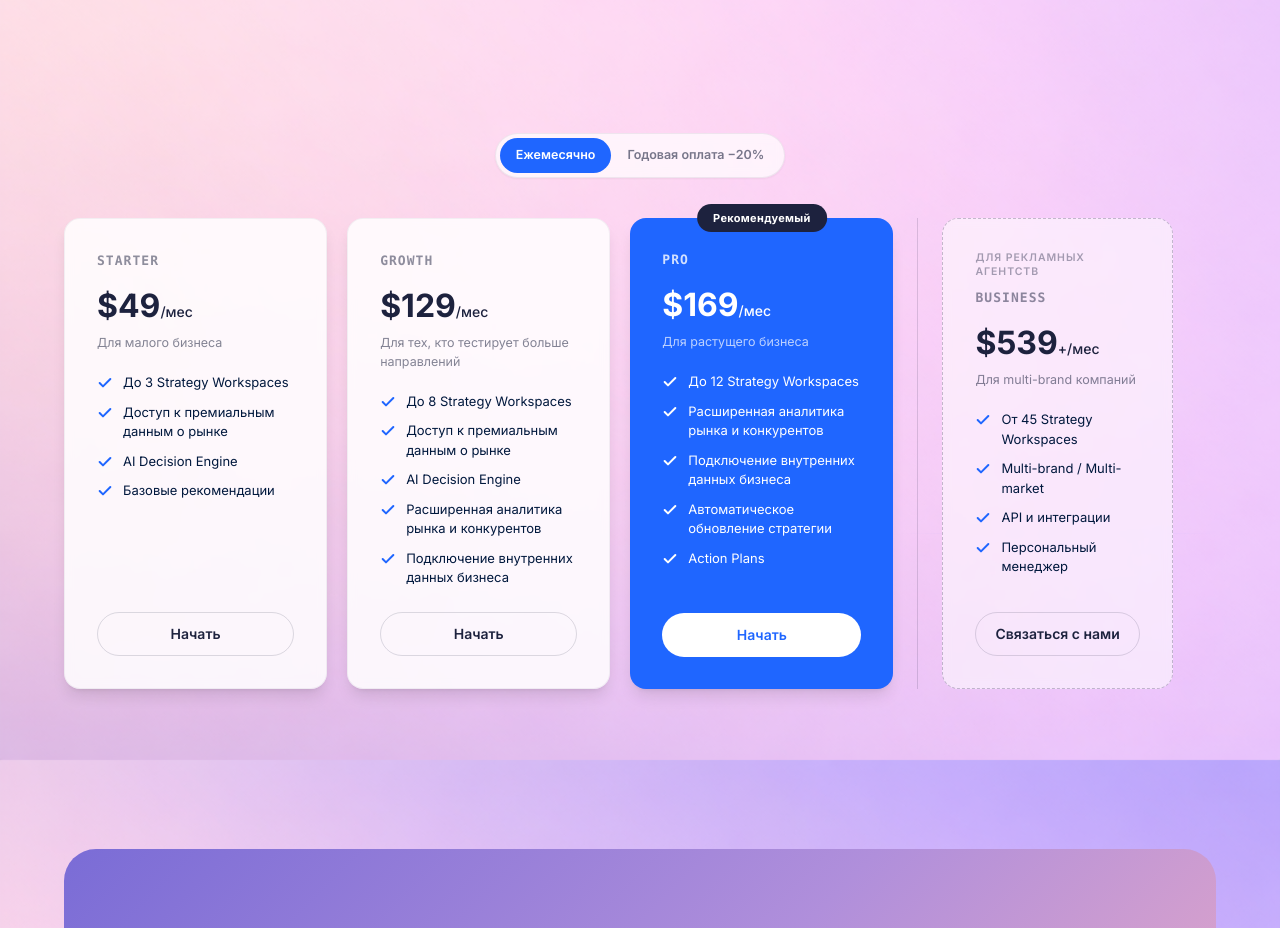
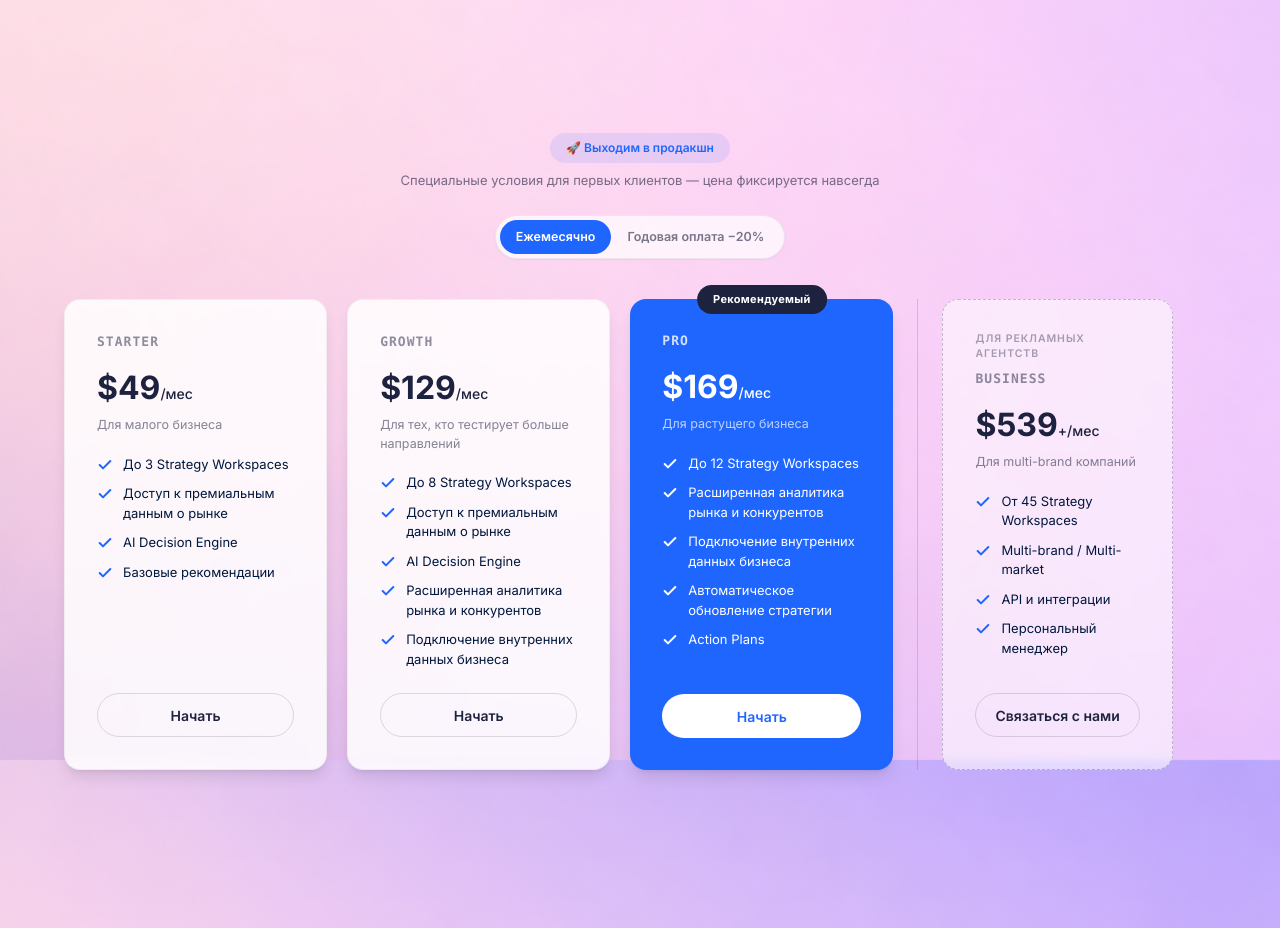
Before and after one commit to irena-sharapa/stragy-leap-launch, a React (Vite) app: page /ru/kak-rabotaet in a window 1280 px wide. Shown: the part 3080-4008 px from the top of the page. Built offline with nearby package versions, Linux system fonts and the light colour scheme.

Commit message:
Changes
Co-authored-by: irena-sharapa <204727947+irena-sharapa@users.noreply.github.com>

```diff
--- a/src/pages/Index.tsx
+++ b/src/pages/Index.tsx
@@ -420,7 +420,16 @@ const Index = () => {
           {/* Pricing */}
           <section id="pricing" className="py-16 md:py-20 px-5 sm:px-6">
             <div className="max-w-6xl mx-auto">
+              <div className="flex flex-col items-center text-center gap-2 mb-6">
+                <span className="inline-flex items-center rounded-full bg-primary/10 text-primary text-[12px] font-semibold px-4 py-1.5">
+                  {t.pricing.earlyBirdBadge}
+                </span>
+                <p className="text-[13px] text-stragy-dark-text/60 max-w-xl">
+                  {t.pricing.earlyBirdNote}
+                </p>
+              </div>
               <div className="flex justify-center mb-8 md:mb-10">
+
                 <div className="inline-flex items-center p-1 rounded-full bg-white/70 backdrop-blur-sm border border-stragy-dark-text/[0.07] shadow-sm">
                   <button
                     type="button"
```
